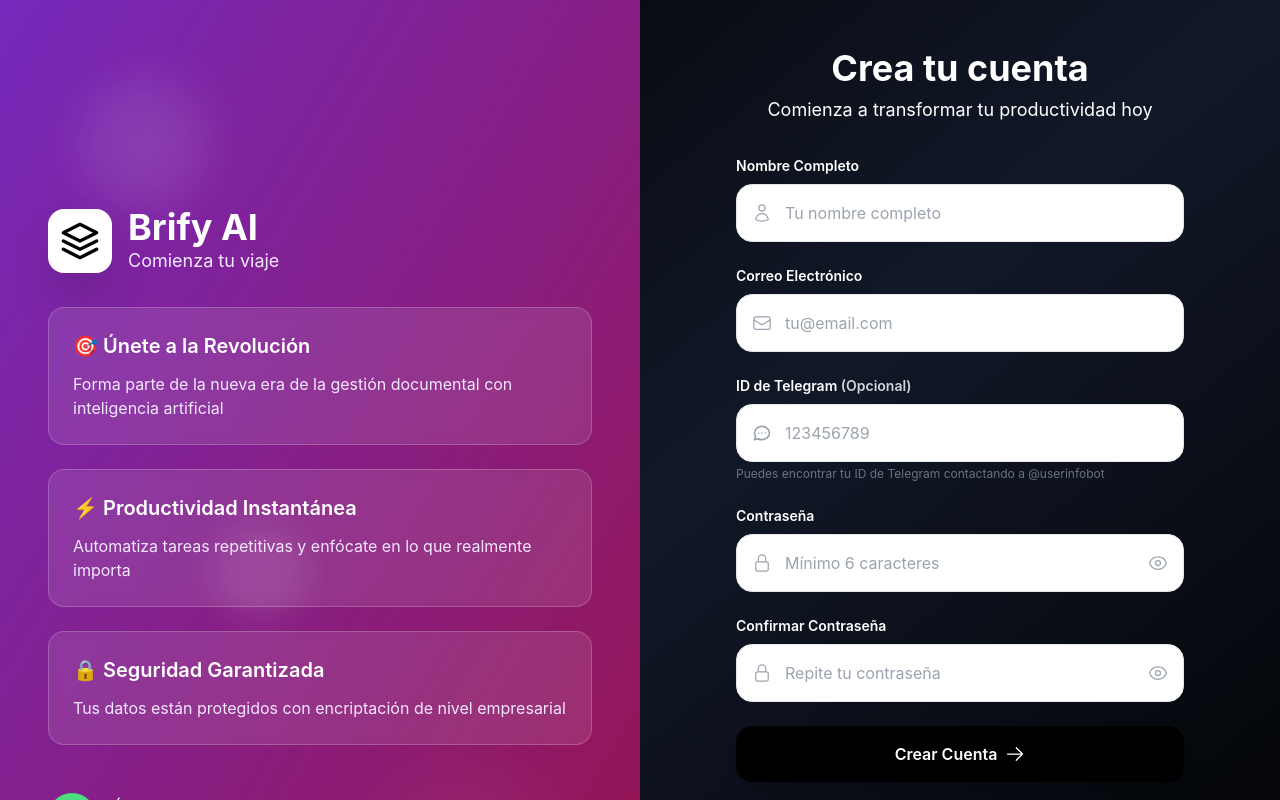
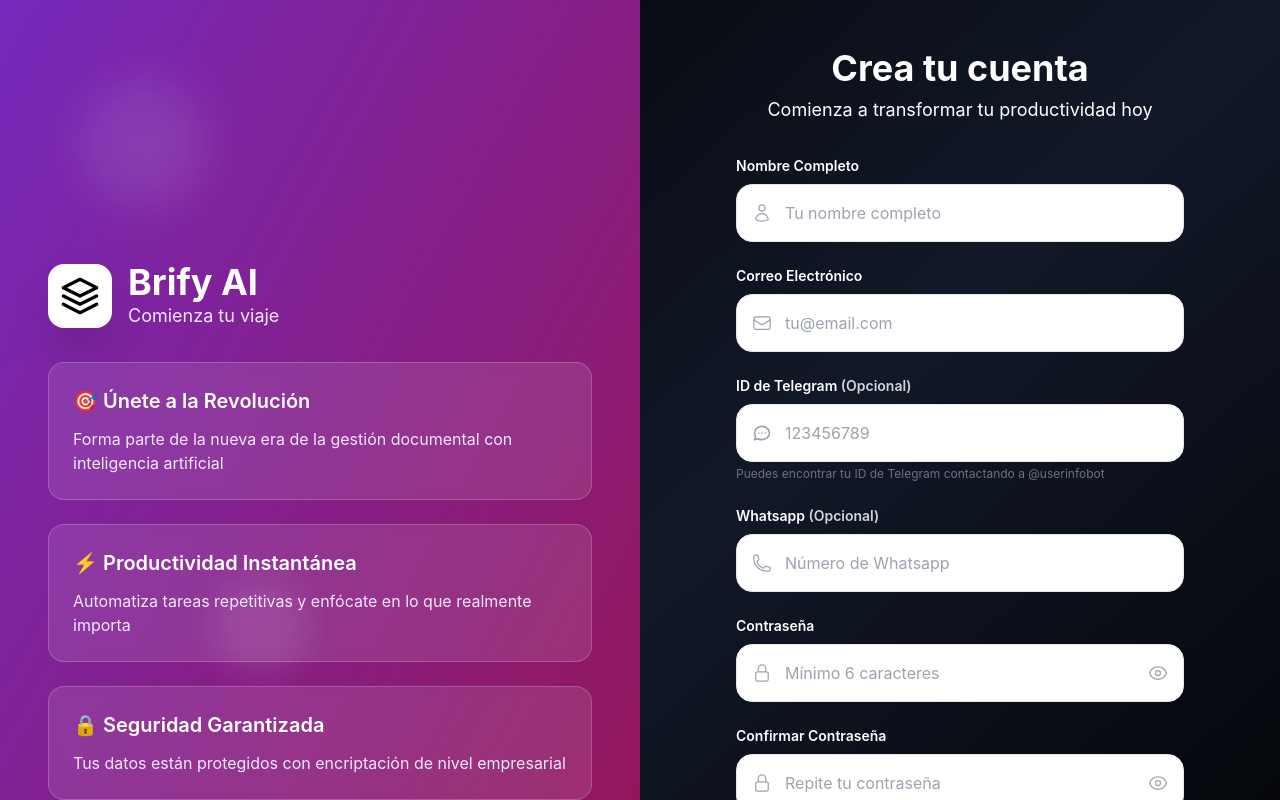
Before and after one commit to brifyai/brifywebservicios, a React (Create React App) app: page /register in a window 1280 px wide. Shown: the top 800 px of the page. Built offline with nearby package versions, Linux system fonts and the light colour scheme; no server answers; what groq-sdk would draw is missing.

Commit message:
Update Register.js

```diff
--- a/src/components/auth/Register.js
+++ b/src/components/auth/Register.js
@@ -1,7 +1,7 @@
 import React, { useState } from 'react'
 import { Link, useNavigate } from 'react-router-dom'
 import { useAuth } from '../../contexts/AuthContext'
-import { EyeIcon, EyeSlashIcon, UserIcon, LockClosedIcon, EnvelopeIcon, ArrowRightIcon } from '@heroicons/react/24/outline'
+import { EyeIcon, EyeSlashIcon, UserIcon, LockClosedIcon, EnvelopeIcon, ArrowRightIcon, PhoneIcon } from '@heroicons/react/24/outline'
 import LoadingSpinner from '../common/LoadingSpinner'
 import SEO from '../common/SEO'
 
@@ -11,7 +11,8 @@
     email: '',
     password: '',
     confirmPassword: '',
-    telegramId: ''
+    telegramId: '',
+    whatsapp: ''
   })
   const [showPassword, setShowPassword] = useState(false)
   const [showConfirmPassword, setShowConfirmPassword] = useState(false)
@@ -69,6 +70,11 @@
       newErrors.telegramId = 'El ID de Telegram debe contener solo números'
     }
 
+    // Whatsapp es opcional, pero si se proporciona debe ser válido
+    if (formData.whatsapp && !/^\d+$/.test(formData.whatsapp)) {
+      newErrors.whatsapp = 'El número de Whatsapp debe contener solo números'
+    }
+
     setErrors(newErrors)
     return Object.keys(newErrors).length === 0
   }
@@ -85,7 +91,8 @@
     try {
       const userData = {
         name: formData.name.trim(),
-        telegram_id: formData.telegramId || null
+        telegram_id: formData.telegramId || null,
+        wssp: formData.whatsapp || null
       }
 
       const { error } = await signUp(formData.email, formData.password, userData)
@@ -355,6 +362,35 @@
               </p>
             </div>
 
+            {/* Whatsapp */}
+            <div>
+              <label htmlFor="whatsapp" className="block text-sm font-semibold text-white mb-2">
+                Whatsapp <span className="text-gray-300">(Opcional)</span>
+              </label>
+              <div className="relative">
+                <div className="absolute inset-y-0 left-0 pl-4 flex items-center pointer-events-none">
+                  <PhoneIcon className="h-5 w-5 text-gray-400" />
+                </div>
+                <input
+                  id="whatsapp"
+                  name="whatsapp"
+                  type="text"
+                  className={`w-full pl-12 pr-4 py-4 border ${errors.whatsapp ? 'border-red-300 focus:border-red-500 focus:ring-red-500' : 'border-gray-200 focus:border-purple-500 focus:ring-purple-500'} rounded-2xl focus:ring-2 focus:outline-none transition-all duration-200 bg-white text-gray-900 placeholder-gray-400`}
+                  placeholder="Número de Whatsapp"
+                  value={formData.whatsapp}
+                  onChange={handleChange}
+                />
+              </div>
+              {errors.whatsapp && (
+                <p className="mt-2 text-sm text-red-600 flex items-center">
+                  <svg className="w-4 h-4 mr-1" fill="none" viewBox="0 0 24 24" stroke="currentColor">
+                    <path strokeLinecap="round" strokeLinejoin="round" strokeWidth={2} d="M12 8v4m0 4h.01M21 12a9 9 0 11-18 0 9 9 0 0118 0z" />
+                  </svg>
+                  {errors.whatsapp}
+                </p>
+              )}
+            </div>
+
             {/* Password */}
             <div>
               <label htmlFor="password" className="block text-sm font-semibold text-white mb-2">
```
